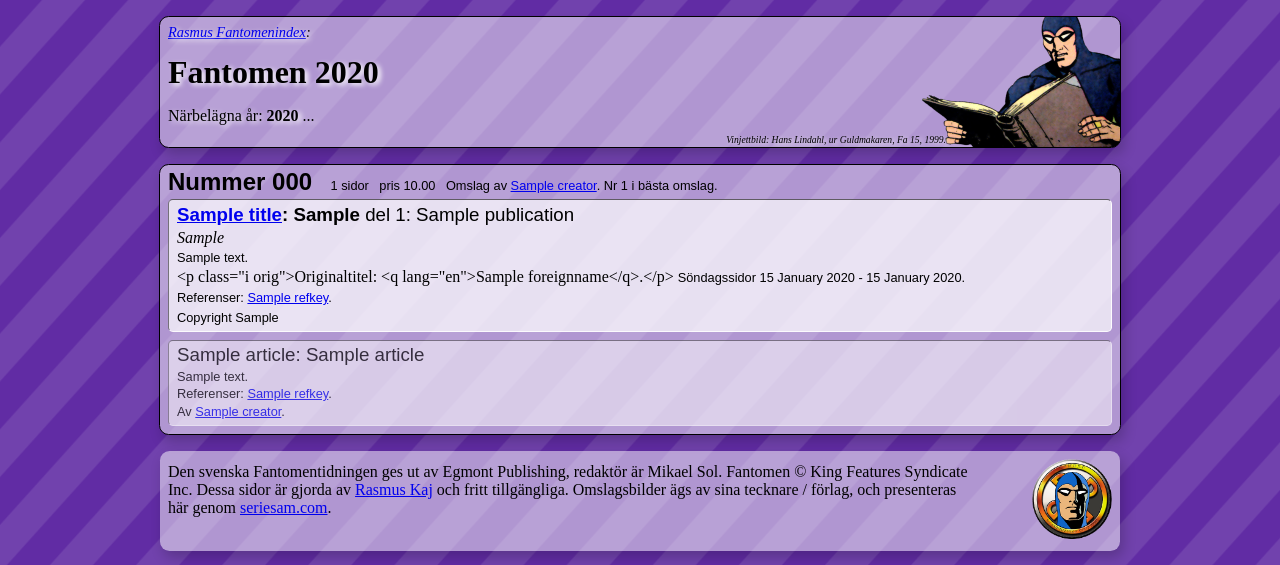
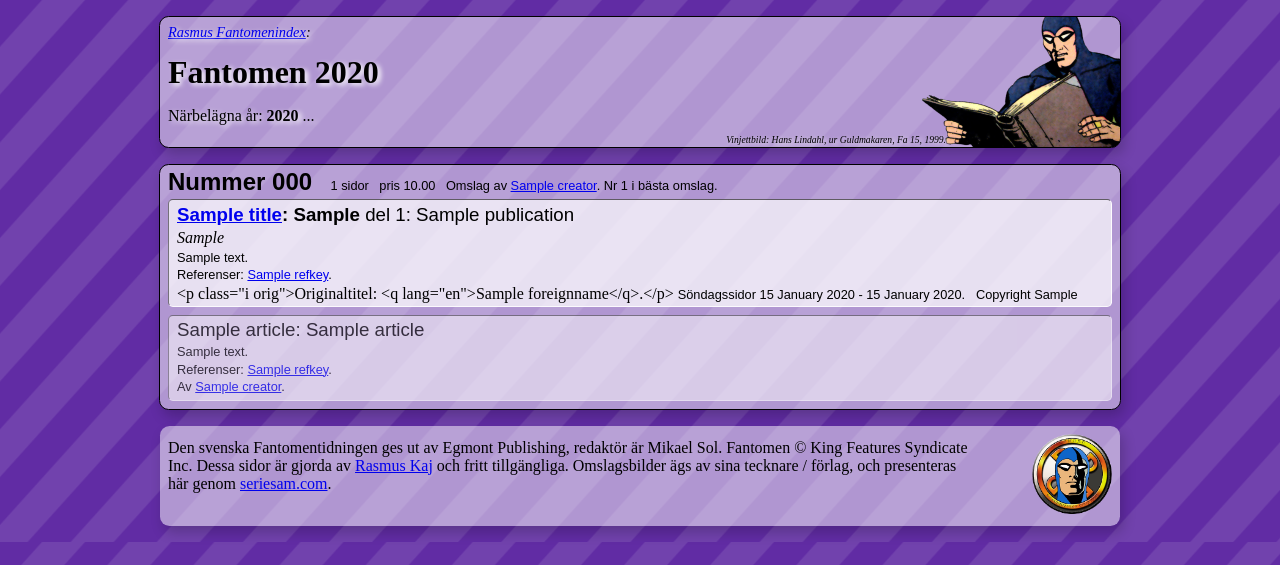
Before and after one commit to kaj/fandjango, a Django app: page /2020 in a window 1280 px wide. Shown: the top 565 px of the page. Run offline with Django 3.2, Linux system fonts and the light colour scheme; tables that the repository leaves empty hold one stand-in row (values such as "Sample post"); parts of the project's set-up code (start-up, migrations or seed data) failed here and were passed over.

Commit message:
Reordering and style fix for small infos.

```diff
--- a/libris/static/style.css
+++ b/libris/static/style.css
@@ -167,7 +167,14 @@ h3 { font-weight: normal; }
 .episode p.teaser { font-style: italic; }
 .episode p.i, .article p.i { font: 80% sans-serif; }
 .episode p.i.orig, .episode p.i.strip,
-.episode p.i.pub, .episode p.i.copyright { display: inline-block; }
+.episode p.i.pub, .episode p.i.copyright {
+    display: inline-block;
+    margin: 0 1ex 0 0;
+}
+.episode:nth-child(-n+5) p.i.orig, .episode:nth-child(-n+5) p.i.strip,
+.episode:nth-child(-n+5) p.i.pub, .episode:nth-child(-n+5) p.i.copyright {
+    max-width: calc(100% - 160px);
+}
 
 .cloud .w1 { font-size: 64% }
 .cloud .w2 { font-size: 72% }
--- a/libris/templates/refkey.html
+++ b/libris/templates/refkey.html
@@ -40,8 +40,6 @@
       <h3><strong><a href="/{{ep.title.slug}}">{{ep.title}}</a>{%if ep.episode%}: {{ep.episode}}{%endif%}</strong>{%if ep.part_no%} del {{ep.part_no}}{%endif%}{%if ep.part_name%}: {{ep.part_name}}{%endif%}</h3>
       {% if ep.teaser %}<p class="teaser">{{ep.teaser}}</p>{% endif %}
       {% if ep.note %}<p class="i note">{{ ep.note }}</p>{% endif %}
-      {% origtitle ep.orig_name %}
-      {% if ep.daystrip %}<p class="i strip">{{ep.daystrip}}</p>{% endif %}
       {% with ep.ref_keys.all as keys %}
 	{% if keys %}<p class="i">Referenser: {{keys|linklist}}.</p>{% endif %}
       {% endwith %}
@@ -49,6 +47,8 @@
       <p class="i">{%for r, ccs in ep.by%}
 	{{r}} {%for slug, name in ccs%}{%if not forloop.first%}{%if forloop.last%} &amp; {%else%}, {%endif%}{%endif%}<a href="/who/{{slug}}">{{name}}</a>{%endfor%}{%if not forloop.last%}, {%endif%}{%endfor%}.</p>
       {%endif%}{%endwith%}
+      {% origtitle ep.orig_name %}
+      {% if ep.daystrip %}<p class="i strip">{{ep.daystrip}}</p>{% endif %}
       {% with ep.publication_set.all as pub %}
 	{% if pub %}<p class="i pub">Publicerad i {{pub|linklist}}.</p>{% endif %}
       {% endwith %}
--- a/libris/templates/title.html
+++ b/libris/templates/title.html
@@ -43,8 +43,6 @@
       <h3>{%if not ep.episode and not ep.part_no and not ep.part_name%}{{ep.title}}{%endif%}{%if ep.episode%}<strong>{{ep.episode}}</strong>{%endif%}{%if ep.part_no%} del {{ep.part_no}}{%endif%}{%if ep.part_name%}: {{ep.part_name}}{%endif%}</h3>
       <p class="teaser">{{ep.teaser}}</p>
       {% if ep.note %}<p class="i note">{{ ep.note }}</p>{% endif %}
-      {% origtitle ep.orig_name %}
-      {% if ep.daystrip %}<p class="i strip">{{ep.daystrip}}</p>{% endif %}
       {% with ep.ref_keys.all as refs %}
 	{% if refs %}<p class="i">Referenser: {{refs|linklist}}.</p>{% endif %}
       {% endwith %}
@@ -52,6 +50,8 @@
       <p class="i">{%for r, ccs in ep.by%}
 	{{r}} {%for slug, name in ccs%}{%if not forloop.first%}{%if forloop.last%} &amp; {%else%}, {%endif%}{%endif%}<a href="/who/{{slug}}">{{name}}</a>{%endfor%}{%if not forloop.last%}, {%endif%}{%endfor%}.</p>
       {%endif%}{%endwith%}
+      {% origtitle ep.orig_name %}
+      {% if ep.daystrip %}<p class="i strip">{{ep.daystrip}}</p>{% endif %}
       {% with ep.publication_set.all as pub %}
 	{% if pub %}<p class="i pub">Publicerad i {{pub|linklist}}.</p>{% endif %}
       {% endwith %}
--- a/libris/templates/year.html
+++ b/libris/templates/year.html
@@ -39,8 +39,6 @@
 	<h3><strong><a href="/{{ep.title.slug}}">{{ep.title}}</a>{%if ep.episode%}: {{ep.episode}}{%endif%}</strong>{%if x.part_no%} del {{x.part_no}}{%endif%}{%if x.part_name%}: {{x.part_name}}{%endif%}</h3>
 	{%if ep.teaser and x.begins %}<p class="teaser">{{ep.teaser}}</p>{% endif %}
 	{% if ep.note %}<p class="i note">{{ ep.note }}</p>{% endif %}
-	{% origtitle ep.orig_name %}
-	{% if ep.daystrip %}<p class="i strip">{{ep.daystrip}}</p>{% endif %}
 	{% with ep.ref_keys.all as refs %}
 	  {% if refs %}<p class="i">Referenser: {{refs|linklist}}.</p>{% endif %}
 	{% endwith %}
@@ -48,6 +46,8 @@
 	  <p class="i">{%for r, ccs in by%}
 	    {{r}} {%for slug, name in ccs%}{%if not forloop.first%}{%if forloop.last%} &amp; {%else%}, {%endif%}{%endif%}<a href="/who/{{slug}}">{{name}}</a>{%endfor%}{%if not forloop.last%}, {%endif%}{%endfor%}.</p>
 	{%endif%}{%endwith%}
+	{% origtitle ep.orig_name %}
+	{% if ep.daystrip %}<p class="i strip">{{ep.daystrip}}</p>{% endif %}
 	{% with x.otherpub as pub %}
 	  {% if pub %}<p class="i pub">Även i {{pub|linklist}}.</p>{% endif %}
 	{% endwith %}
```
